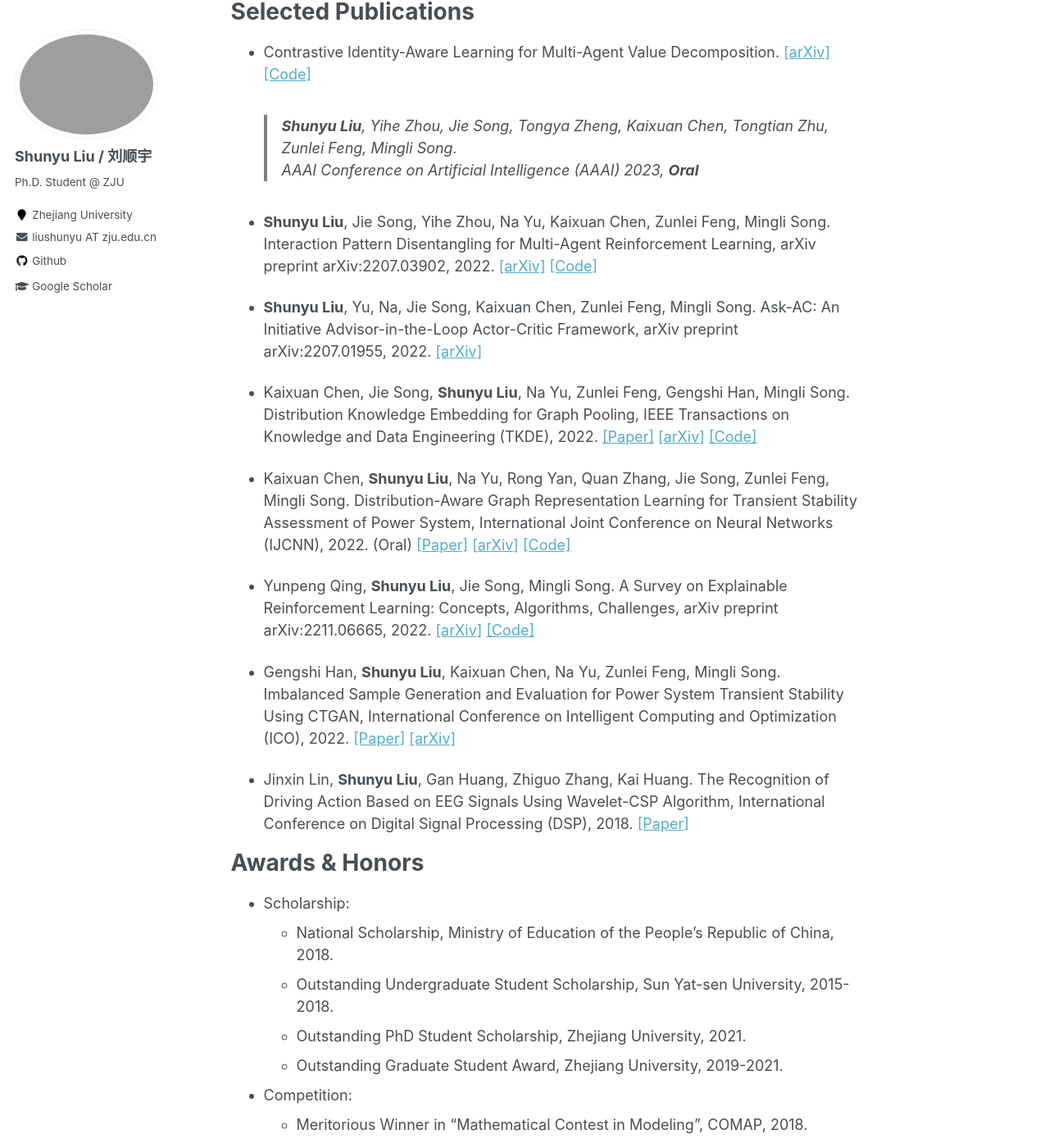
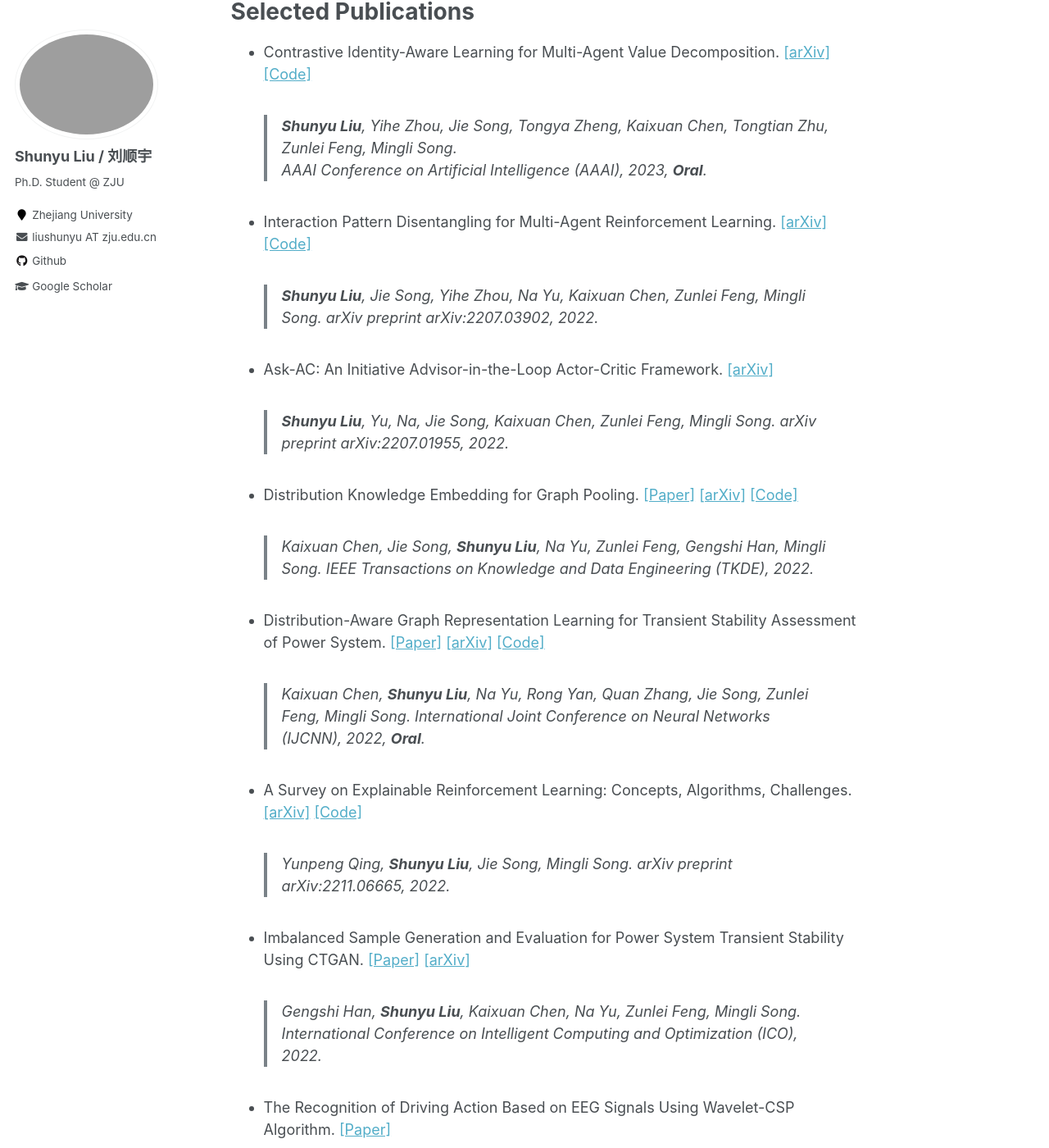
Before and after one commit to liushunyu/liushunyu.github.io, a Jekyll site: the page built from _pages/about.md, in a window 1280 px wide and 1400 px high, scrolled down 446 px. Shown: the whole window at 82% size. Built offline with Jekyll 4.4.1, drawn with Linux system fonts in a browser that asks for light colours; some of the changed lines change nothing that is shown; some of the changed text lies outside the part shown.

Commit message:
Update about.md

```diff
--- a/_pages/about.md
+++ b/_pages/about.md
@@ -20,21 +20,35 @@
 
 - Contrastive Identity-Aware Learning for Multi-Agent Value Decomposition. [[arXiv]](https://arxiv.org/abs/2211.12712) [[Code]](https://github.com/liushunyu/CIA)
   > **Shunyu Liu**, Yihe Zhou, Jie Song, Tongya Zheng, Kaixuan Chen, Tongtian Zhu, Zunlei Feng, Mingli Song.\\
-  > AAAI Conference on Artificial Intelligence (AAAI) 2023, **Oral**
+  > AAAI Conference on Artificial Intelligence (AAAI), 2023, **Oral**.
 
-- **Shunyu Liu**, Jie Song, Yihe Zhou, Na Yu, Kaixuan Chen, Zunlei Feng, Mingli Song. Interaction Pattern Disentangling for Multi-Agent Reinforcement Learning, arXiv preprint arXiv:2207.03902, 2022. [[arXiv]](https://arxiv.org/abs/2207.03902) [[Code]](https://github.com/liushunyu/OPT)
+- Interaction Pattern Disentangling for Multi-Agent Reinforcement Learning. [[arXiv]](https://arxiv.org/abs/2207.03902) [[Code]](https://github.com/liushunyu/OPT)
+  > **Shunyu Liu**, Jie Song, Yihe Zhou, Na Yu, Kaixuan Chen, Zunlei Feng, Mingli Song.
+  > arXiv preprint arXiv:2207.03902, 2022.
 
-- **Shunyu Liu**, Yu, Na, Jie Song, Kaixuan Chen, Zunlei Feng, Mingli Song. Ask-AC: An Initiative Advisor-in-the-Loop Actor-Critic Framework, arXiv preprint arXiv:2207.01955, 2022. [[arXiv]](https://arxiv.org/abs/2207.01955)
+- Ask-AC: An Initiative Advisor-in-the-Loop Actor-Critic Framework. [[arXiv]](https://arxiv.org/abs/2207.01955)
+  > **Shunyu Liu**, Yu, Na, Jie Song, Kaixuan Chen, Zunlei Feng, Mingli Song.
+  > arXiv preprint arXiv:2207.01955, 2022.
 
-- Kaixuan Chen, Jie Song, **Shunyu Liu**, Na Yu, Zunlei Feng, Gengshi Han, Mingli Song. Distribution Knowledge Embedding for Graph Pooling, IEEE Transactions on Knowledge and Data Engineering (TKDE), 2022. [[Paper]](https://ieeexplore.ieee.org/abstract/document/9896198/) [[arXiv]](https://arxiv.org/abs/2109.14333) [[Code]](https://github.com/chenchkx/DKEPool)
+- Distribution Knowledge Embedding for Graph Pooling. [[Paper]](https://ieeexplore.ieee.org/abstract/document/9896198/) [[arXiv]](https://arxiv.org/abs/2109.14333) [[Code]](https://github.com/chenchkx/DKEPool)
+  > Kaixuan Chen, Jie Song, **Shunyu Liu**, Na Yu, Zunlei Feng, Gengshi Han, Mingli Song.
+  > IEEE Transactions on Knowledge and Data Engineering (TKDE), 2022.
 
-- Kaixuan Chen, **Shunyu Liu**, Na Yu, Rong Yan, Quan Zhang, Jie Song, Zunlei Feng, Mingli Song. Distribution-Aware Graph Representation Learning for Transient Stability Assessment of Power System, International Joint Conference on Neural Networks (IJCNN), 2022. (Oral) [[Paper]](https://ieeexplore.ieee.org/abstract/document/9892854/) [[arXiv]](https://arxiv.org/abs/2205.06576) [[Code]](https://github.com/chenchkx/DKEPool-TSA)
+- Distribution-Aware Graph Representation Learning for Transient Stability Assessment of Power System. [[Paper]](https://ieeexplore.ieee.org/abstract/document/9892854/) [[arXiv]](https://arxiv.org/abs/2205.06576) [[Code]](https://github.com/chenchkx/DKEPool-TSA)
+  > Kaixuan Chen, **Shunyu Liu**, Na Yu, Rong Yan, Quan Zhang, Jie Song, Zunlei Feng, Mingli Song.
+  > International Joint Conference on Neural Networks (IJCNN), 2022, **Oral**.
 
-- Yunpeng Qing, **Shunyu Liu**, Jie Song, Mingli Song. A Survey on Explainable Reinforcement Learning: Concepts, Algorithms, Challenges, arXiv preprint arXiv:2211.06665, 2022. [[arXiv]](https://arxiv.org/abs/2211.06665) [[Code]](https://github.com/Plankson/awesome-explainable-reinforcement-learning)
+- A Survey on Explainable Reinforcement Learning: Concepts, Algorithms, Challenges. [[arXiv]](https://arxiv.org/abs/2211.06665) [[Code]](https://github.com/Plankson/awesome-explainable-reinforcement-learning)
+  > Yunpeng Qing, **Shunyu Liu**, Jie Song, Mingli Song.
+  > arXiv preprint arXiv:2211.06665, 2022.
 
-- Gengshi Han, **Shunyu Liu**, Kaixuan Chen, Na Yu, Zunlei Feng, Mingli Song. Imbalanced Sample Generation and Evaluation for Power System Transient Stability Using CTGAN, International Conference on Intelligent Computing and Optimization (ICO), 2022. [[Paper]](https://link.springer.com/chapter/10.1007/978-3-030-93247-3_55) [[arXiv]](https://arxiv.org/abs/2112.08836)
+- Imbalanced Sample Generation and Evaluation for Power System Transient Stability Using CTGAN. [[Paper]](https://link.springer.com/chapter/10.1007/978-3-030-93247-3_55) [[arXiv]](https://arxiv.org/abs/2112.08836)
+  > Gengshi Han, **Shunyu Liu**, Kaixuan Chen, Na Yu, Zunlei Feng, Mingli Song.
+  > International Conference on Intelligent Computing and Optimization (ICO), 2022.
 
-- Jinxin Lin, **Shunyu Liu**, Gan Huang, Zhiguo Zhang, Kai Huang. The Recognition of Driving Action Based on EEG Signals Using Wavelet-CSP Algorithm, International Conference on Digital Signal Processing (DSP), 2018. [[Paper]](https://ieeexplore.ieee.org/abstract/document/8631540/)
+- The Recognition of Driving Action Based on EEG Signals Using Wavelet-CSP Algorithm. [[Paper]](https://ieeexplore.ieee.org/abstract/document/8631540/)
+  > Jinxin Lin, **Shunyu Liu**, Gan Huang, Zhiguo Zhang, Kai Huang.
+  > International Conference on Digital Signal Processing (DSP), 2018.
 
 Awards & Honors
 ======
```
